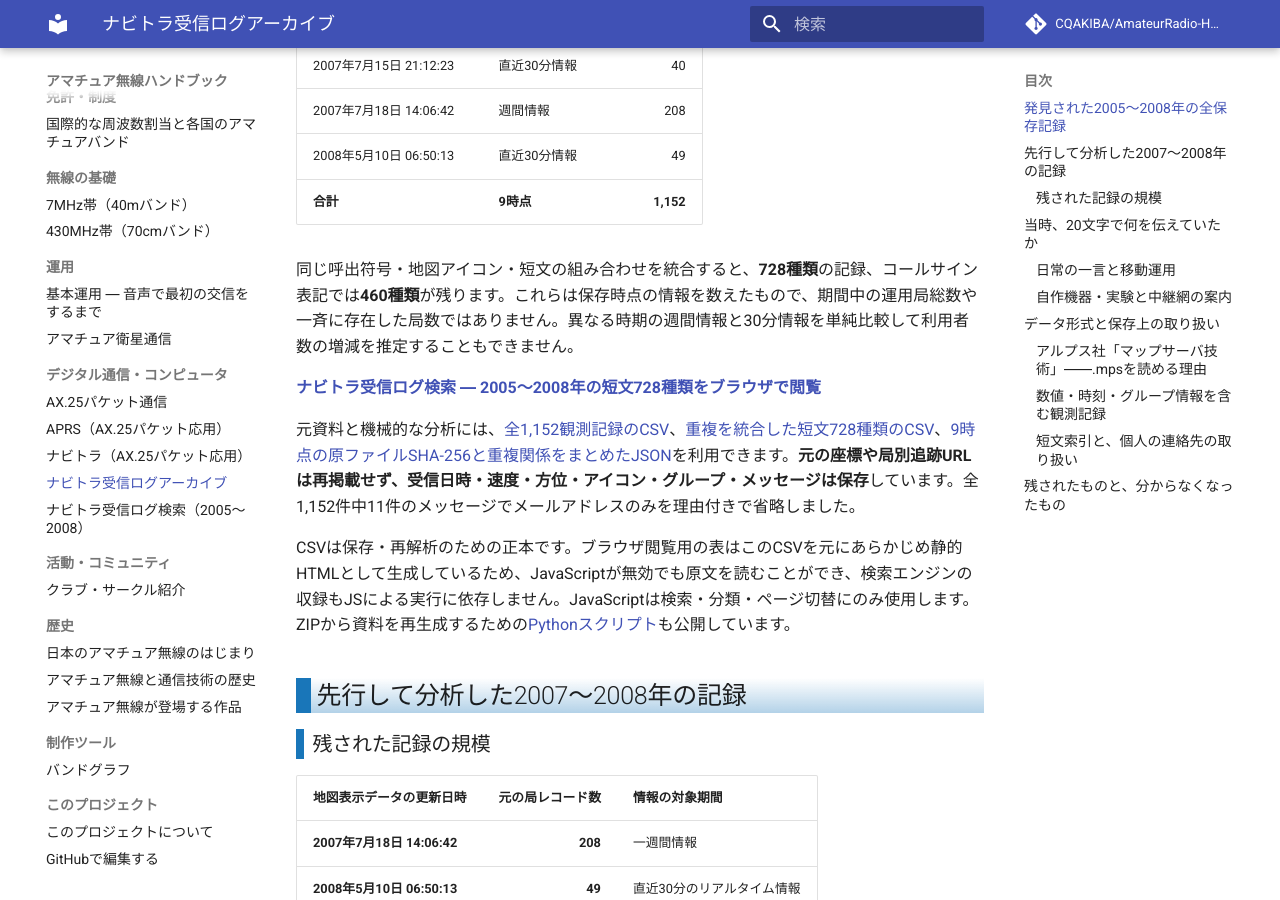
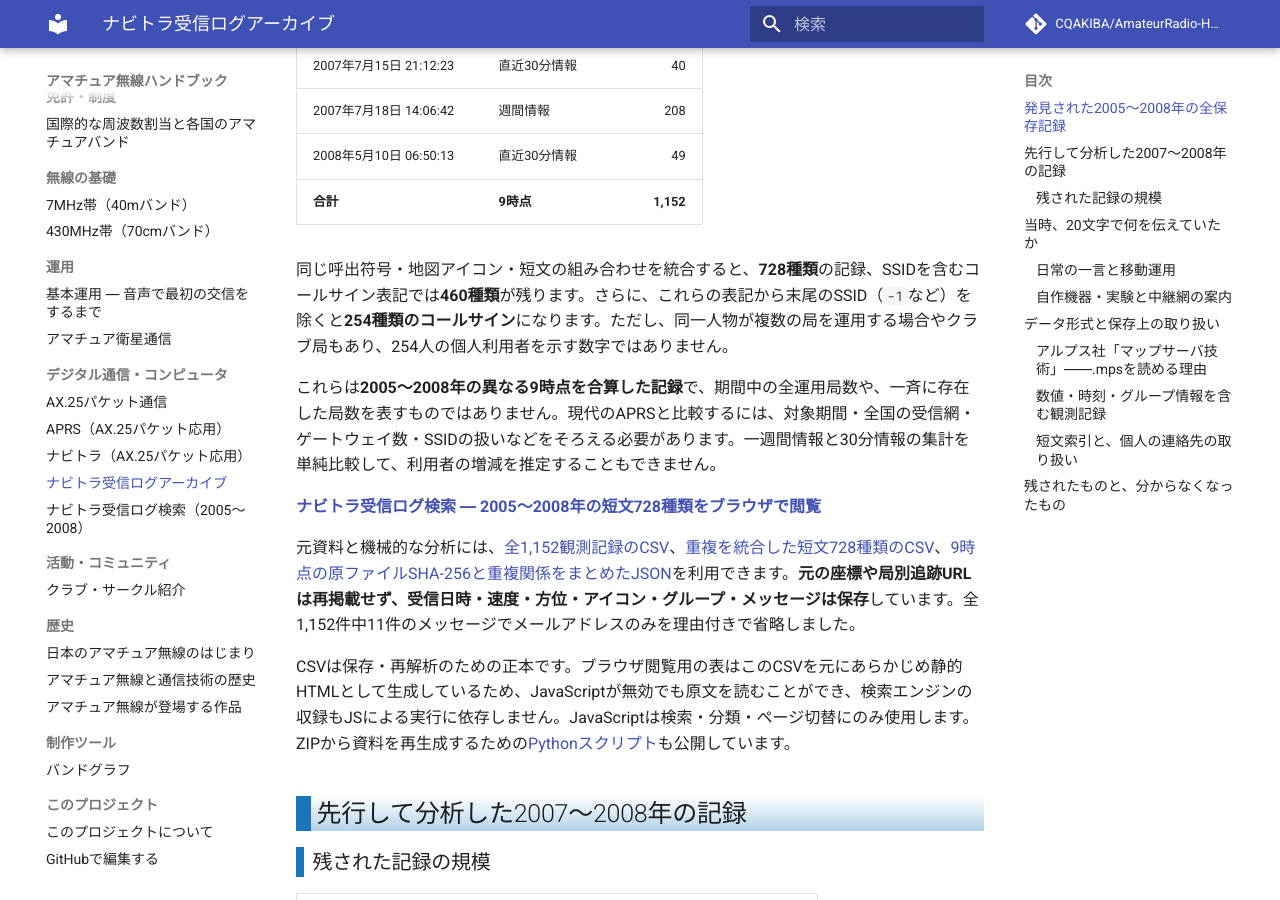
Before and after one commit to CQAKIBA/AmateurRadio-Handbook, an MkDocs documentation site: the page built from docs/07_デジタル通信・コンピュータ/ナビトラ受信ログアーカイブ.md, in a window 1280 px wide and 900 px high, scrolled down 1143 px. Built offline with MkDocs 1.6.1 and Material for MkDocs 9.7.7, drawn with Linux system fonts in a browser that asks for light colours; comment, search, counter and statistics services are not loaded.

Commit message:
docs: ナビトラの460種類はSSID込み、SSID除外で254種類と明示しAPRS比較条件を説明

```diff
--- a/docs/07_デジタル通信・コンピュータ/ナビトラ受信ログアーカイブ.md
+++ b/docs/07_デジタル通信・コンピュータ/ナビトラ受信ログアーカイブ.md
@@ -28,7 +28,9 @@
 | 2008年5月10日 06:50:13 | 直近30分情報 | 49 |
 | **合計** | **9時点** | **1,152** |
 
-同じ呼出符号・地図アイコン・短文の組み合わせを統合すると、**728種類**の記録、コールサイン表記では**460種類**が残ります。これらは保存時点の情報を数えたもので、期間中の運用局総数や一斉に存在した局数ではありません。異なる時期の週間情報と30分情報を単純比較して利用者数の増減を推定することもできません。
+同じ呼出符号・地図アイコン・短文の組み合わせを統合すると、**728種類**の記録、SSIDを含むコールサイン表記では**460種類**が残ります。さらに、これらの表記から末尾のSSID（`-1`など）を除くと**254種類のコールサイン**になります。ただし、同一人物が複数の局を運用する場合やクラブ局もあり、254人の個人利用者を示す数字ではありません。
+
+これらは**2005～2008年の異なる9時点を合算した記録**で、期間中の全運用局数や、一斉に存在した局数を表すものではありません。現代のAPRSと比較するには、対象期間・全国の受信網・ゲートウェイ数・SSIDの扱いなどをそろえる必要があります。一週間情報と30分情報の集計を単純比較して、利用者の増減を推定することもできません。
 
 [**ナビトラ受信ログ検索 ― 2005～2008年の短文728種類をブラウザで閲覧**](ナビトラ受信ログ一覧.md)
 
```
